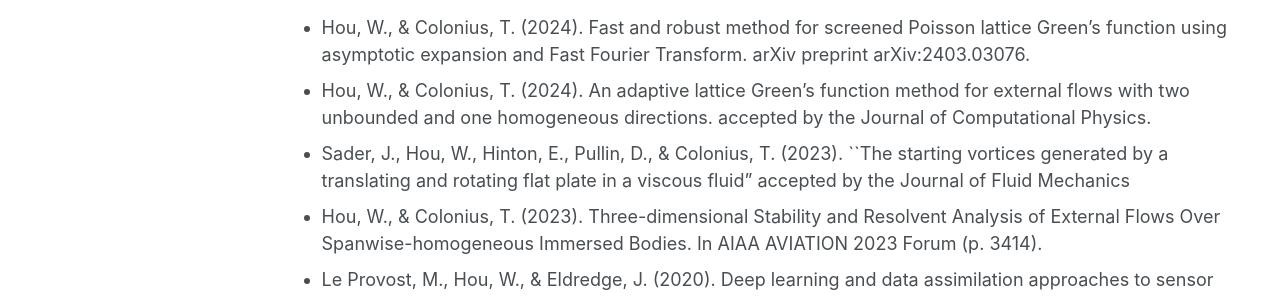
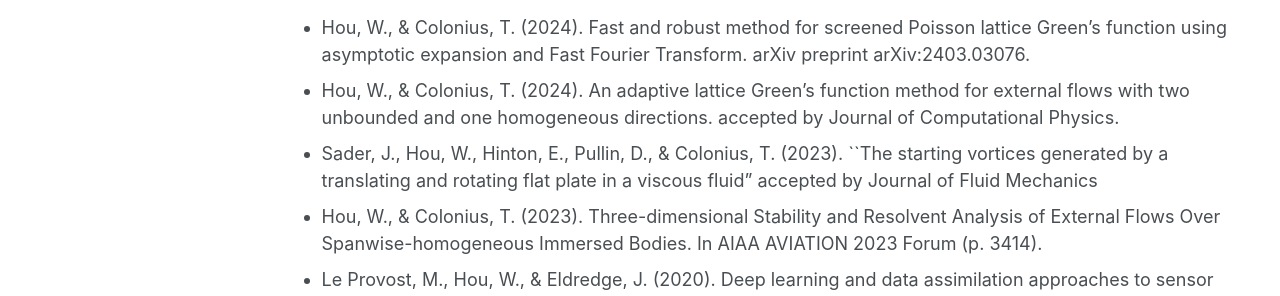
Before and after one commit to WeiHou1996/weihou.github.io, a Jekyll site: the page built from _pages/cv.md, in a window 1280 px wide and 1375 px high. Shown: the part 567-863 px from the top of the window. Built offline with Jekyll 4.4.1, drawn with Linux system fonts in a browser that asks for light colours; some web fonts are replaced.

Commit message:
Update cv.md

```diff
--- a/_pages/cv.md
+++ b/_pages/cv.md
@@ -25,8 +25,8 @@ Awards and Honors
 Publications
 ======
 * Hou, W., & Colonius, T. (2024). Fast and robust method for screened Poisson lattice Green's function using asymptotic expansion and Fast Fourier Transform. arXiv preprint arXiv:2403.03076.
-* Hou, W., & Colonius, T. (2024). An adaptive lattice Green's function method for external flows with two unbounded and one homogeneous directions. accepted by the Journal of Computational Physics.
-* Sader, J., Hou, W., Hinton, E., Pullin, D., & Colonius, T.  (2023). ``The starting vortices generated by a translating and rotating flat plate in a viscous fluid" accepted by the Journal of Fluid Mechanics
+* Hou, W., & Colonius, T. (2024). An adaptive lattice Green's function method for external flows with two unbounded and one homogeneous directions. accepted by Journal of Computational Physics.
+* Sader, J., Hou, W., Hinton, E., Pullin, D., & Colonius, T.  (2023). ``The starting vortices generated by a translating and rotating flat plate in a viscous fluid" accepted by Journal of Fluid Mechanics
 * Hou, W., & Colonius, T. (2023). Three-dimensional Stability and Resolvent Analysis of External Flows Over Spanwise-homogeneous Immersed Bodies. In AIAA AVIATION 2023 Forum (p. 3414).
 * Le Provost, M., Hou, W., & Eldredge, J. (2020). Deep learning and data assimilation approaches to sensor reduction in estimation of disturbed separated flows. In AIAA Scitech 2020 Forum (p. 0799).
 * Hou, W., Darakananda, D., & Eldredge, J. D. (2019). Machine-learning-based detection of aerodynamic disturbances using surface pressure measurements. AIAA Journal, 57(12), 5079-5093.
```
